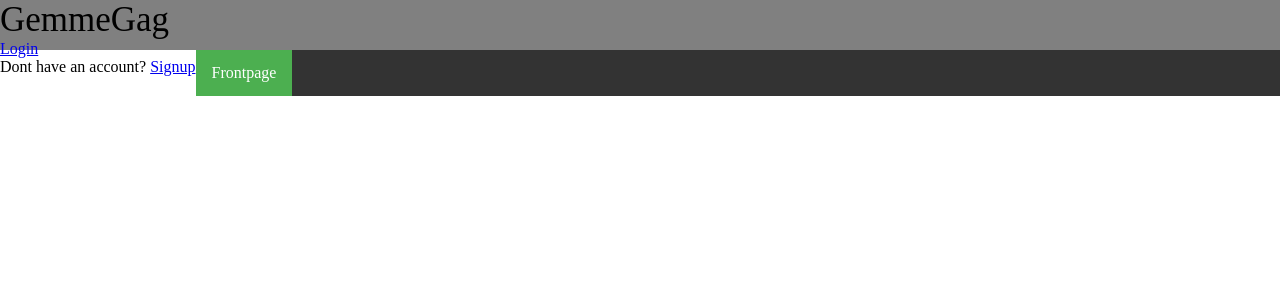
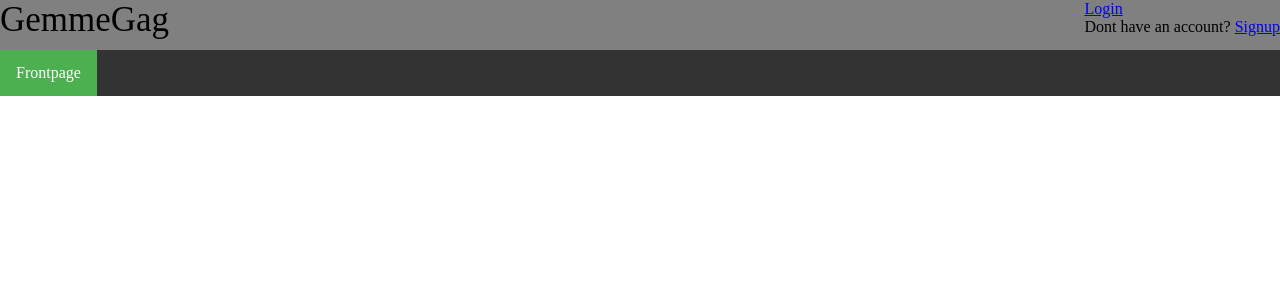
Before and after one commit to FelixSkouboeLindberg/Project-Migmiger, a PHP site: page / in a window 1280 px wide. Shown: the top 300 px of the page. Run offline with PHP 8.4, Linux system fonts and the light colour scheme.

Commit message:
css trial and error #2

```diff
--- a/stylesheet.css
+++ b/stylesheet.css
@@ -28,8 +28,12 @@ time, mark, audio, video {
 	font-size: 35px;
 }
 
+.logo {
+	float: left;
+}
+
 .loginspot {
-	float: left;
+	float: right;
 }
 
 /* navigationsbar */
```
